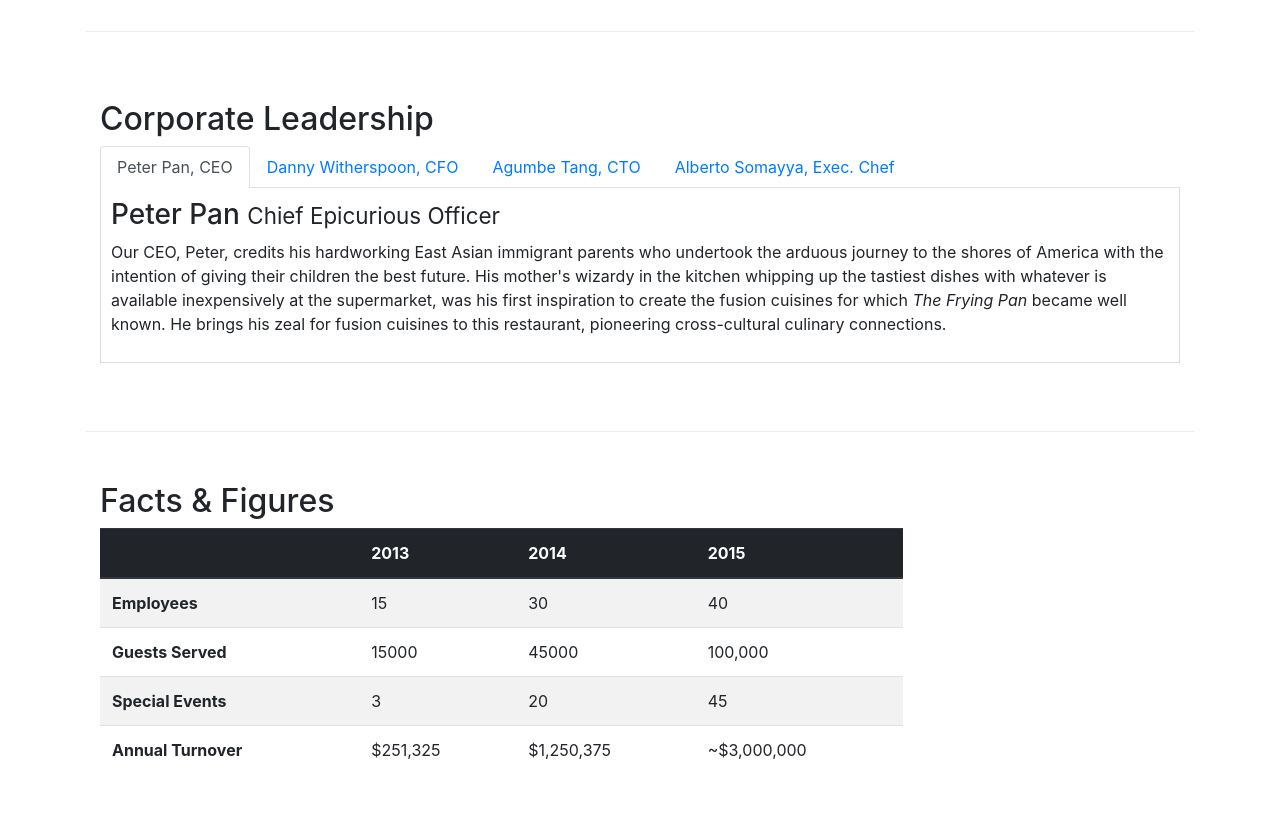
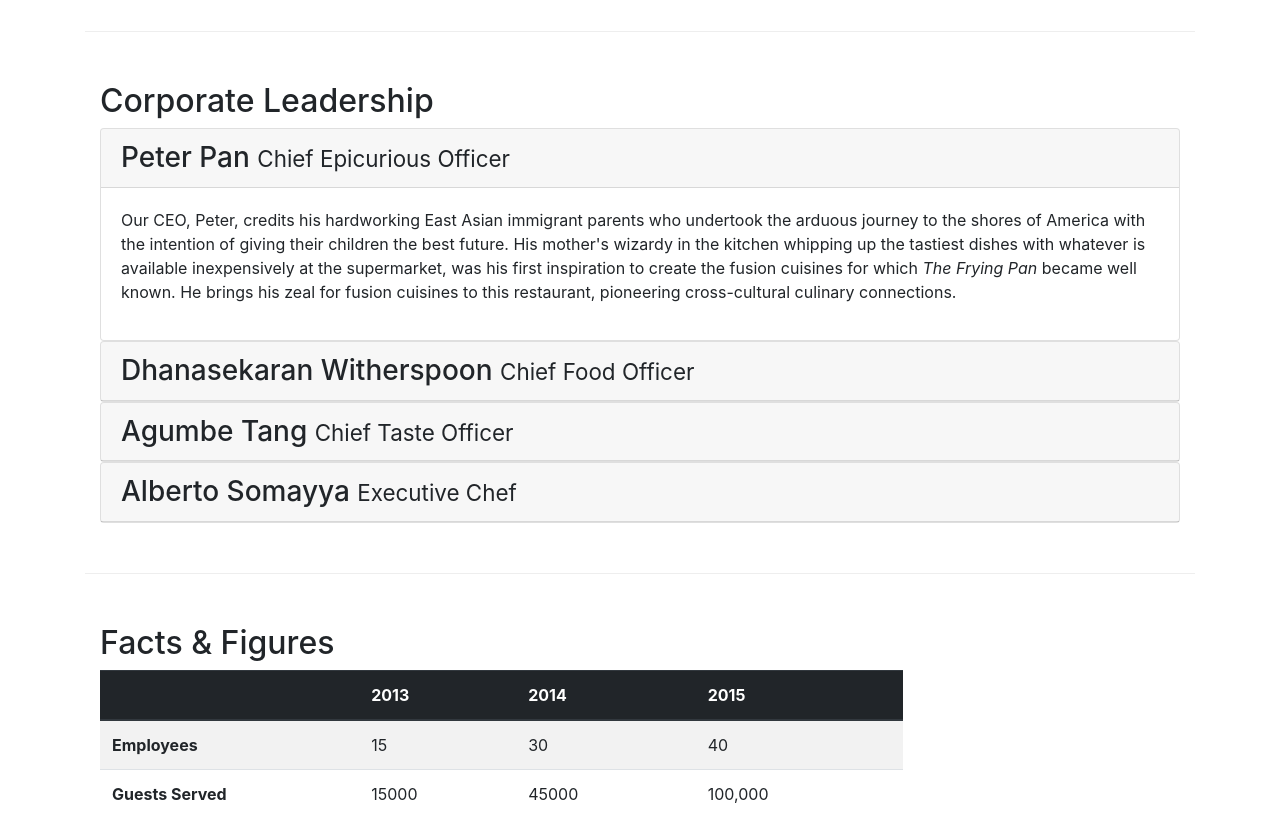
Before and after one commit to sumegh13/boot4, a website: page aboutus.html in a window 1280 px wide. Shown: the part 940-1756 px from the top of the page. Drawn offline with nearby package versions, Linux system fonts and the light colour scheme.

Commit message:
Accordion

```diff
--- a/aboutus.html
+++ b/aboutus.html
@@ -98,40 +98,62 @@
         <div class="row row-content align-items-center">
             <div class=" col-12">
                 <h2>Corporate Leadership</h2>
-                <ul class="nav nav-tabs">
-                    <li class="nav-item">
-                      <a class="nav-link active" href="#peter"
-                        role="tab" data-toggle="tab">Peter Pan, CEO</a>
-                    </li>
-                    <li class="nav-item">
-                      <a class="nav-link" href="#danny" role="tab"
-                        data-toggle="tab">Danny Witherspoon, CFO</a>
-                    </li>
-                    <li class="nav-item">
-                      <a class="nav-link" href="#agumbe"role="tab"
-                        data-toggle="tab">Agumbe Tang, CTO</a>
-                    </li>
-                    <li class="nav-item">
-                      <a class="nav-link" href="#alberto" role="tab"
-                        data-toggle="tab">Alberto Somayya, Exec. Chef</a>
-                    </li>
-                </ul>
-                <div class="tab-content">
-                    <div role="tabpanel" class="tab-pane fade show active" id="Peter">
-                        <h3>Peter Pan <small>Chief Epicurious Officer</small></h3>
-                        <p class="d-none d-sm-block">Our CEO, Peter, credits his hardworking East Asian immigrant parents who undertook the arduous journey to the shores of America with the intention of giving their children the best future. His mother's wizardy in the kitchen whipping up the tastiest dishes with whatever is available inexpensively at the supermarket, was his first inspiration to create the fusion cuisines for which <em>The Frying Pan</em> became well known. He brings his zeal for fusion cuisines to this restaurant, pioneering cross-cultural culinary connections.</p>
+                <div class="accordion">
+                    <div class="card">
+                        <div class="card-header" role="tab" id="peterhead">
+                            <h3 class="mb-0">
+                                <a data-toggle="collapse" data-target="#peter">
+                                Peter Pan <small>Chief Epicurious Officer</small>
+                                </a>
+                            </h3>
+                        </div>
+                        <div class="collapse show" id="peter" data-parent="#accordion">
+                            <div class="card-body">
+                                <p class="d-none d-sm-block">Our CEO, Peter, credits his hardworking East Asian immigrant parents who undertook the arduous journey to the shores of America with the intention of giving their children the best future. His mother's wizardy in the kitchen whipping up the tastiest dishes with whatever is available inexpensively at the supermarket, was his first inspiration to create the fusion cuisines for which <em>The Frying Pan</em> became well known. He brings his zeal for fusion cuisines to this restaurant, pioneering cross-cultural culinary connections.</p>
+                            </div>
+                        </div>
                     </div>
-                    <div role="tabpanel" class="tab-pane fade" id="Danny">
-                        <h3>Dhanasekaran Witherspoon <small>Chief Food Officer</small></h3>
-                        <p class="d-none d-sm-block">Our CFO, Danny, as he is affectionately referred to by his colleagues, comes from a long established family tradition in farming and produce. His experiences growing up on a farm in the Australian outback gave him great appreciation for varieties of food sources. As he puts it in his own words, <em>Everything that runs, wins, and everything that stays, pays!</em></p>
+                    <div class="card">
+                        <div class="card-header" role="tab" id="dannyhead">
+                            <h3 class="mb-0">
+                                <a class="collapsed" data-toggle="collapse" data-target="#danny">
+                                Dhanasekaran Witherspoon <small>Chief Food Officer</small>
+                                </a>
+                            </h3>
+                        </div>
+                        <div class="collapse" id="danny" data-parent="#accordion">
+                            <div class="card-body">
+                                <p class="d-none d-sm-block">Our CFO, Danny, as he is affectionately referred to by his colleagues, comes from a long established family tradition in farming and produce. His experiences growing up on a farm in the Australian outback gave him great appreciation for varieties of food sources. As he puts it in his own words, <em>Everything that runs, wins, and everything that stays, pays!</em></p>
+                            </div>
+                        </div>
                     </div>
-                    <div role="tabpanel" class="tab-pane fade" id="Agumbe">
-                        <h3>Agumbe Tang <small>Chief Taste Officer</small></h3>
-                        <p class="d-none d-sm-block">Blessed with the most discerning gustatory sense, Agumbe, our CTO, personally ensures that every dish that we serve meets his exacting tastes. Our chefs dread the tongue lashing that ensues if their dish does not meet his exacting standards. He lives by his motto, <em>You click only if you survive my lick.</em></p>
+                    <div class="card">
+                        <div class="card-header" role="tab" id="agumbehead">
+                            <h3 class="mb-0">
+                                <a class="collapsed" data-toggle="collapse" data-target="#agumbe">
+                                Agumbe Tang <small>Chief Taste Officer</small>
+                                </a>
+                            </h3>
+                        </div>
+                        <div class="collapse" id="agumbe" data-parent="#accordion">
+                            <div class="card-body">
+                                <p class="d-none d-sm-block">Blessed with the most discerning gustatory sense, Agumbe, our CTO, personally ensures that every dish that we serve meets his exacting tastes. Our chefs dread the tongue lashing that ensues if their dish does not meet his exacting standards. He lives by his motto, <em>You click only if you survive my lick.</em></p>
+                            </div>
+                        </div>
                     </div>
-                    <div role="tabpanel" class="tab-pane fade" id="Alberto">
-                        <h3>Alberto Somayya <small>Executive Chef</small></h3>
-                        <p class="d-none d-sm-block">Award winning three-star Michelin chef with wide International experience having worked closely with whos-who in the culinary world, he specializes in creating mouthwatering Indo-Italian fusion experiences. He says, <em>Put together the cuisines from the two craziest cultures, and you get a winning hit! Amma Mia!</em></p>
+                    <div class="card">
+                        <div class="card-header" role="tab" id="albertohead">
+                            <h3 class="mb-0">
+                                <a class="collapsed" data-toggle="collapse" data-target="#alberto">
+                                Alberto Somayya <small>Executive Chef</small>
+                                </a>
+                            </h3>
+                        </div>
+                        <div class="collapse" id="alberto" data-parent="#accordion">
+                            <div class="card-body">
+                                <p class="d-none d-sm-block">Award winning three-star Michelin chef with wide International experience having worked closely with whos-who in the culinary world, he specializes in creating mouthwatering Indo-Italian fusion experiences. He says, <em>Put together the cuisines from the two craziest cultures, and you get a winning hit! Amma Mia!</em></p>
+                            </div>
+                        </div>
                     </div>
                 </div>
             </div>
```
